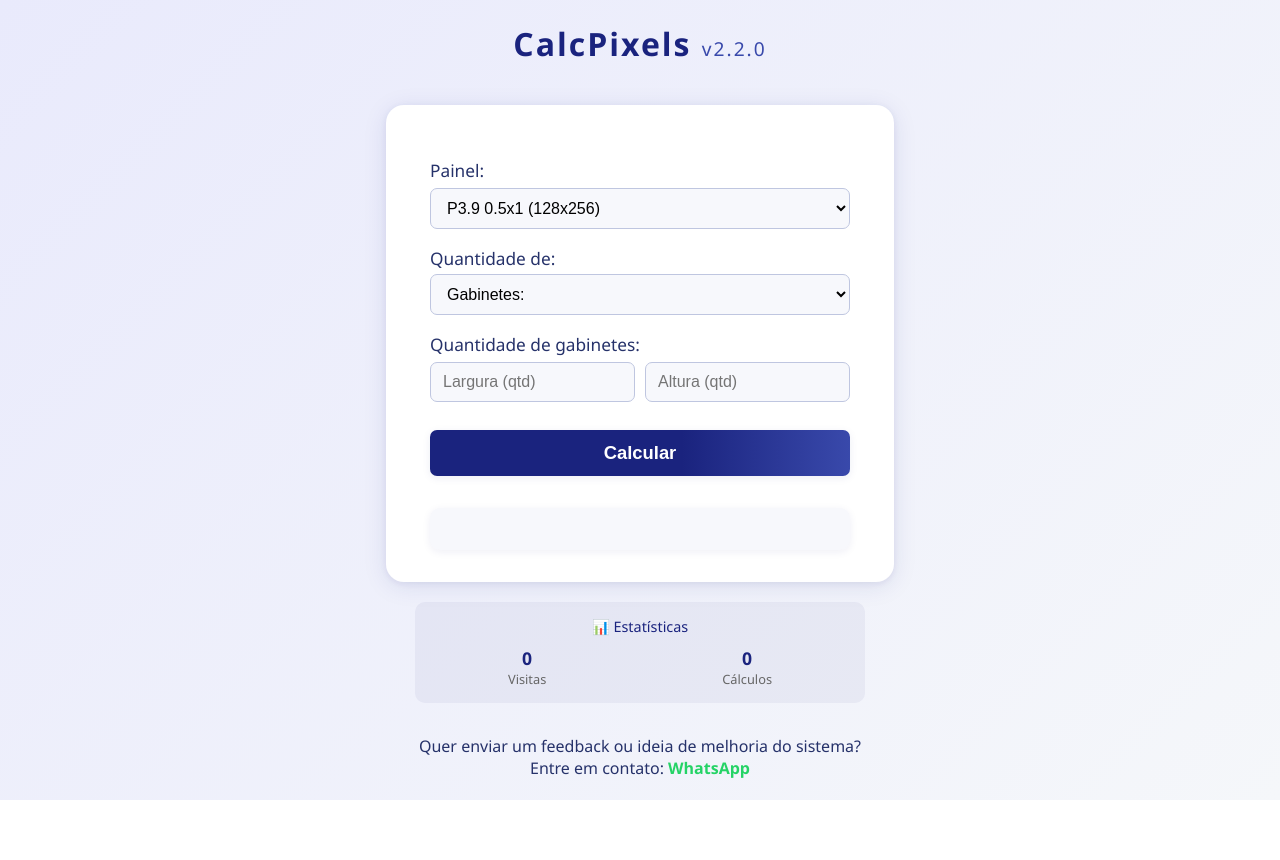
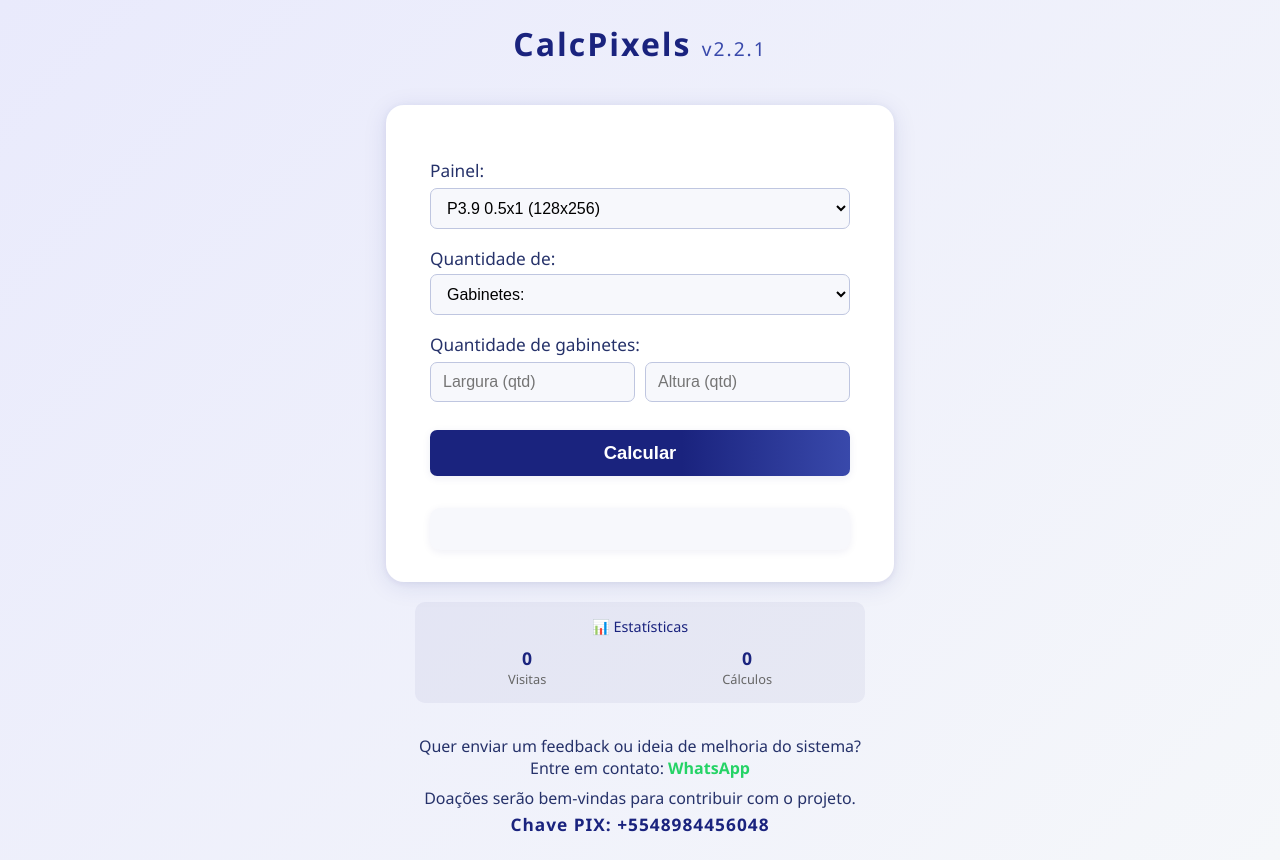
Before and after one commit to LuanGP/CalcPixels, a website: page index.html in a window 1280 px wide. Before the commit the page ends 800 px from the top, so only its background shows below. Drawn offline with Linux system fonts and the light colour scheme; no server answers.

Commit message:
Update index.html

```diff
--- a/index.html
+++ b/index.html
@@ -180,7 +180,7 @@
     </style>
 </head>
 <body>
-    <h1 style="font-size:2em;text-align:center;margin-bottom:10px;margin-top:22px;">CalcPixels <span id="versao-app" style="font-size:0.6em; color:#3949ab; font-weight:400;">v2.2.0</span></h1>
+    <h1 style="font-size:2em;text-align:center;margin-bottom:10px;margin-top:22px;">CalcPixels <span id="versao-app" style="font-size:0.6em; color:#3949ab; font-weight:400;">v2.2.1</span></h1>
 
     <!-- Botão de instalação -->
     <div id="install-container" style="display: none; text-align: center; margin-bottom: 15px;">
@@ -277,10 +277,15 @@
     </div>
 
     <!-- Contato para feedback -->
-    <div style="text-align:center; margin: 32px 0 12px 0; font-size: 1em; color: #26326a;">
+    <div style="text-align:center; margin: 32px 0 8px 0; font-size: 1em; color: #26326a;">
         <span>Quer enviar um feedback ou ideia de melhoria do sistema? <br>Entre em contato:
             <a href="https://wa.me/5548984456048" target="_blank" rel="noopener" style="color:#25d366; font-weight: bold; text-decoration: none;">WhatsApp</a>
         </span>
+    </div>
+    <!-- Doações -->
+    <div style="text-align:center; margin-bottom: 24px; font-size: 1em; color: #26326a;">
+        <span style="display:block; font-weight:500; margin-bottom:4px;">Doações serão bem-vindas para contribuir com o projeto.</span>
+        <span style="display:block; font-size:1.08em; color:#1a237e; font-weight:bold; letter-spacing:1px;">Chave PIX: +5548984456048</span>
     </div>
 
     <script>
```
